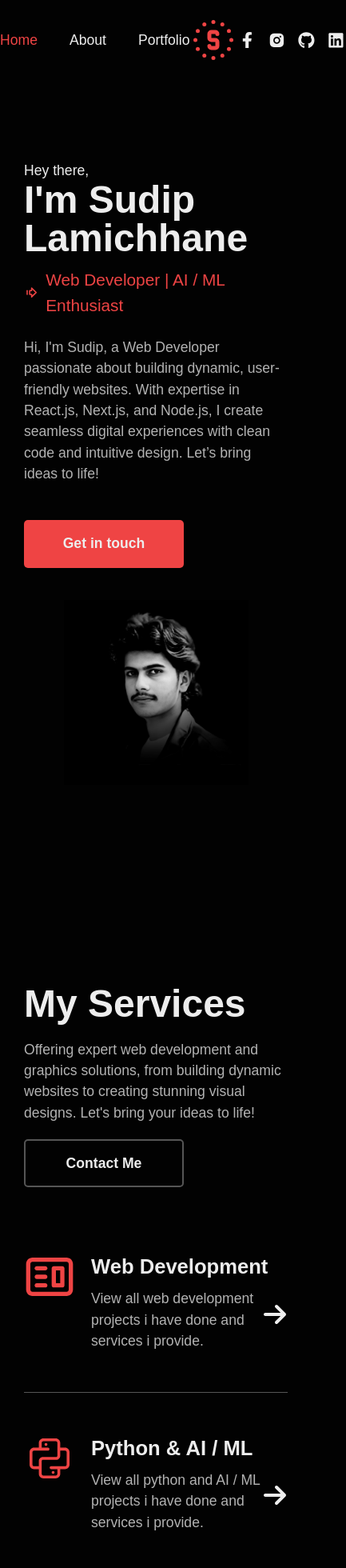
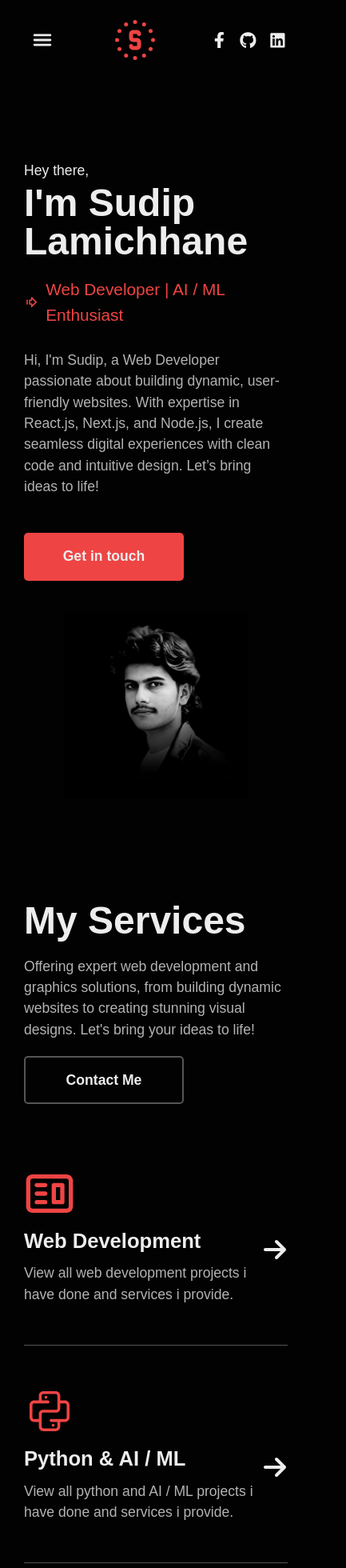
Before and after one commit to sudip15622/Personal-portfolio, a Next.js app: page / in a window 390 px wide. Shown: the top 1960 px of the page at 80% size, 433 px wide, since content can reach past the window. Built offline with nearby package versions, Linux system fonts and the light colour scheme.

Commit message:
Made homepage responsive

```diff
--- a/app/layout.js
+++ b/app/layout.js
@@ -74,7 +74,7 @@ export default function RootLayout({ children }) {
         <Navbar />
         <NextTopLoader color="var(--action-color)" showSpinner={false} />
         {children}
-        <Footer />
+        {/* <Footer /> */}
       </body>
     </html>
   );
--- a/components/HomePage/HomePage.js
+++ b/components/HomePage/HomePage.js
@@ -60,11 +60,11 @@ const Home = () => {
         viewport={{ once: true, amount: 0.2 }}
       >
         <div className='flex flex-col'>
-          <div className='text-[1.1rem]'>Hey there,</div>
-          <h1 className='text-5xl flex font-bold'>
+          <div className='text-[1.1rem] mb-1'>Hey there,</div>
+          <h1 className='text-5xl flex font-bold mb-1'>
             I'm Sudip Lamichhane
           </h1>
-          <div className='flex items-center gap-2 text-[var(--action-color)] my-3'>
+          <div className='flex items-center gap-x-2 text-[var(--action-color)] my-4'>
             <span className="text-[1.2rem]"><LuArrowBigRightDash /></span>
             <p className="text-[1.3rem]">Web Developer | AI / ML Enthusiast</p>
           </div>
@@ -82,7 +82,7 @@ const Home = () => {
         </picture>
       </motion.div>
 
-      <section className="flex flex-col lg:flex-row justify-start lg:justify-between gap-x-10 gap-y-20">
+      <section className="flex flex-col lg:flex-row justify-start lg:justify-between gap-x-10 gap-y-20 mt-[-120px] lg:mt-0">
         <motion.div className="flex flex-col gap-5"
           initial={{ opacity: 0, x: -50 }}
           whileInView={{ opacity: 1, x: 0 }}
@@ -104,11 +104,11 @@ const Home = () => {
             return (
               <React.Fragment key={index}>
                 <li className='w-full flex items-center justify-center'>
-                  <Link href={"/portfolio"} className='relative flex justify-start lg:justify-between gap-x-5 lg:gap-x-2 w-full cursor-pointer duration-200 ease-linear transition-transform hover:translate-x-2 group'>
+                  <Link href={"/portfolio"} className='relative flex flex-col gap-y-2 sm:flex-row justify-start lg:justify-between gap-x-5 lg:gap-x-2 w-full cursor-pointer duration-200 ease-linear transition-transform hover:translate-x-2 group'>
                     <div className="flex justify-center items-center w-fit h-fit text-[4rem] text-[var(--action-color)]">{service.icon}</div>
                     <div className="flex flex-col gap-2">
                       <h3 className='text-[1.6rem] font-bold group-hover:text-[var(--action-color)] transition-colors duration-200 ease-linear'>{service.title}</h3>
-                      <p className='w-full max-w-[400px] text-[1.1rem] text-[var(--sec-text)]'>{service.description}</p>
+                      <p className='w-full max-w-[300px] sm:max-w-[400px] text-[1.1rem] text-[var(--sec-text)]'>{service.description}</p>
                     </div>
                     <div className="absolute top-1/2 right-0 lg:top-0 lg:relative flex justify-center items-center text-[2rem] group-hover:text-[var(--action-color)] transition-colors duration-200 ease-linear"><FaArrowRight /></div>
                   </Link>
@@ -125,7 +125,7 @@ const Home = () => {
         <div className="flex flex-col gap-5">
           <h2 className='font-bold text-5xl'>About Me</h2>
           <p className='w-full lg:max-w-[400px] text-[1.1rem] text-[var(--sec-text)]'>A passionate web developer and designer dedicated to crafting seamless digital experiences. Combining creativity with technical expertise to build impactful solutions.</p>
-          <div className='flex items-center gap-5'>
+          <div className='flex flex-col gap-y-5 sm:flex-row sm:items-center gap-5'>
             <LinkBtn link={"/about"} text={"More About Me"} isBlack={true} />
             <SocialMedias />
           </div>
@@ -176,8 +176,8 @@ const Home = () => {
         </div>
       </section>
 
-      <section className='flex flex-col gap-10'>
-        <motion.div className='flex items-center justify-between'
+      <section className='flex flex-col gap-10 '>
+        <motion.div className='flex sm:items-center sm:justify-between flex-col sm:flex-row gap-y-5'
           initial={{ opacity: 0 }}
           whileInView={{ opacity: 1 }}
           transition={{ duration: .6, ease: "easeOut" }}
@@ -187,7 +187,7 @@ const Home = () => {
           <LinkBtn link={"/portfolio"} text={"Browse portfolio"} />
         </motion.div>
         {myProjects.length > 0 && <>
-          <motion.div className='relative flex w-full p-5 lg:p-10 bg-[var(--bg-sec-color)] rounded-[5px]'
+          <motion.div className='relative flex w-full p-5 lg:p-10 bg-[var(--bg-sec-color)] rounded-[5px] flex-col gap-y-4'
             initial={{ opacity: 0 }}
             whileInView={{ opacity: 1 }}
             transition={{ duration: .6, ease: "easeOut" }}
@@ -200,7 +200,7 @@ const Home = () => {
                 </div>
               )
             })}
-            <div className='absolute bottom-10 right-10 flex items-center justify-center gap-8 h-[60px]'>
+            <div className='sm:absolute sm:bottom-5 lg:bottom-10 sm:right-10 flex sm:items-center sm:justify-center gap-8 h-[60px]'>
               <button onClick={(e) => { handleProjectPrev() }} className="flex justify-center items-center text-[2rem] text-[var(--sec-text)] hover:text-[var(--action-color)] hover:scale-110 transition-all duration-200 ease-linear"><FaArrowLeft /></button>
               <button onClick={(e) => { handleProjectNext() }} className="flex justify-center items-center text-[2rem] text-[var(--sec-text)] hover:text-[var(--action-color)] hover:scale-110 transition-all duration-200 ease-linear"><FaArrowRight /></button>
             </div>
--- a/components/Navbar/Navbar.js
+++ b/components/Navbar/Navbar.js
@@ -1,15 +1,19 @@
 "use client"
-import React, { useEffect } from 'react'
+import React, { useState } from 'react'
 import SocialMedias from '../SocialMedias/SocialMedias';
 import Link from 'next/link';
 import { usePathname } from 'next/navigation';
 
 import { TbCircleLetterSFilled, TbCircleDottedLetterS } from "react-icons/tb";
+import { IoMenu } from "react-icons/io5";
 
 
 const Navbar = () => {
 
     const currentPath = usePathname();
+
+    const [showPages, setShowPages] = useState(false);
+
 
     const navbarPages = [
         {
@@ -27,9 +31,9 @@ const Navbar = () => {
     ]
 
     return (
-        <header className='flex items-center justify-center w-full sticky top-0 z-[1000] bg-[var(--bg-color)]'>
+        <header className='flex items-center justify-center w-full sticky top-0 z-[1001] bg-[var(--bg-color)]'>
             <nav className='flex items-center justify-between w-full max-w-[1250px] py-5 mx-[30px]'>
-                <ul className='flex items-center gap-10'>
+                <ul className='hidden md:flex items-center gap-10'>
                     {navbarPages.map((navPage, index) => {
                         return (
                             <li key={index} className={`text-[1.1rem] hover:text-[var(--action-color)] transition-colors duration-200 ease-linear`}>
@@ -40,6 +44,9 @@ const Navbar = () => {
                         )
                     })}
                 </ul>
+                <button onClick={() => setShowPages(!showPages)} className='flex md:hidden items-center justify-center p-2 text-3xl'>
+                    < IoMenu />
+                </button>
 
                 <div className='flex items-center justify-center text-6xl text-[var(--action-color)]'>
                     <TbCircleDottedLetterS />
--- a/components/ProjectCard/ProjectCard.js
+++ b/components/ProjectCard/ProjectCard.js
@@ -28,7 +28,8 @@ const ProjectCard = ({ details, projectNo }) => {
                 animate={{ opacity: 1, x: 0 }}
                 transition={{ duration: 0.4, delay: 0.2 }}
             >
-                <div className='flex items-center gap-4'>
+                <div className='flex sm:items-center gap-x-4 gap-y-1 flex-col sm:flex-row'>
+                    <div className='flex flex-row gap-x-4'>
                         <motion.div
                             className='flex items-center justify-center text-4xl text-[var(--action-color)]'
                             initial={{ scale: 0.5, opacity: 0 }}
@@ -38,6 +39,7 @@ const ProjectCard = ({ details, projectNo }) => {
                             <TbCircleDottedLetterS />
                         </motion.div>
                         <div className='font-bold text-[2.8rem]'>{projectNo < 10 ? `0${projectNo}` : `${projectNo}`}</div>
+                    </div>
                     <h3 className='font-bold text-[2rem]'>{details.title.split("-")[0]}</h3>
                 </div>
                 <motion.p
--- a/components/SocialMedias/SocialMedias.js
+++ b/components/SocialMedias/SocialMedias.js
@@ -12,10 +12,10 @@ const SocialMedias = ({ hoverBlack = false }) => {
             link: "https://www.facebook.com/sudiplmc.dev",
             icon: <FaFacebookF />,
         },
-        {
-            link: "https://www.instagram.com/sudiplmc.dev",
-            icon: <RiInstagramFill />,
-        },
+        // {
+        //     link: "https://www.instagram.com/sudiplmc.dev",
+        //     icon: <RiInstagramFill />,
+        // },
         {
             link: "https://github.com/sudip15622",
             icon: <FaGithub />,
```
Lines whose indentation alone changed are shown as unchanged.
